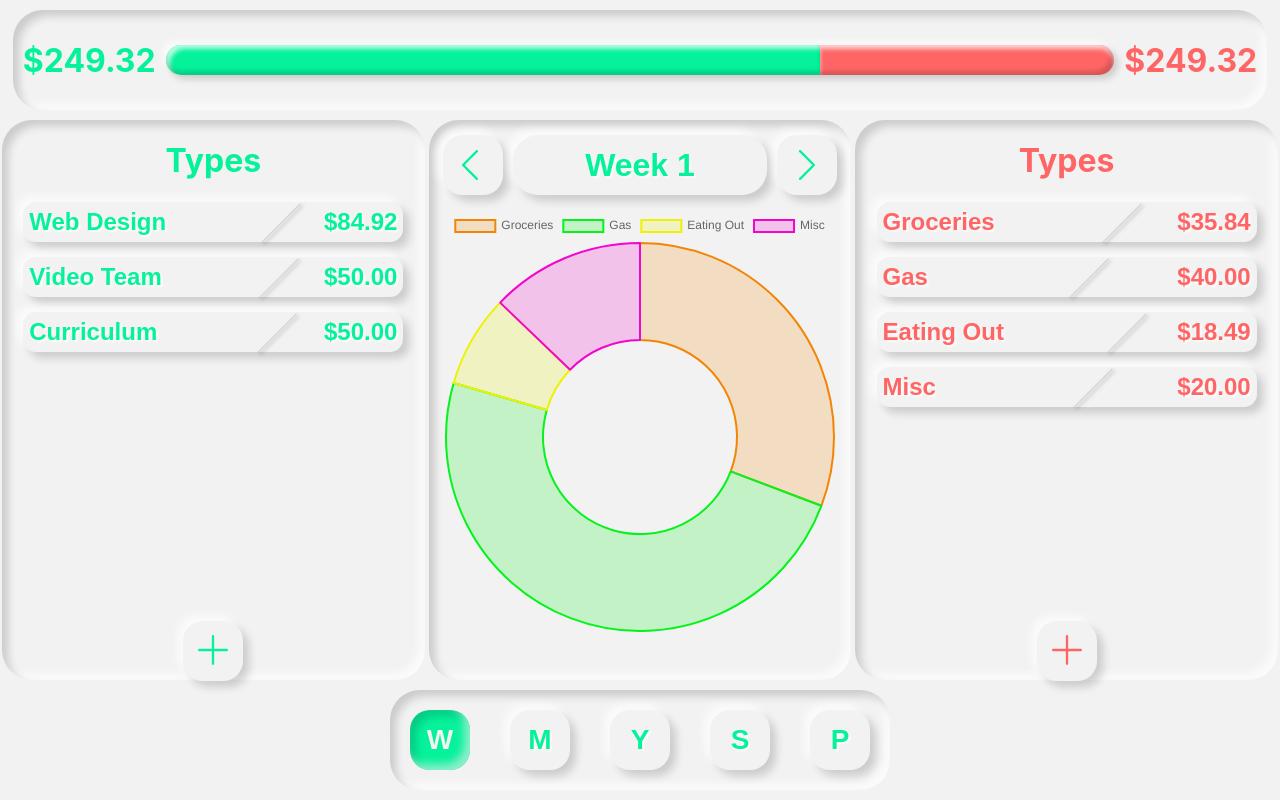
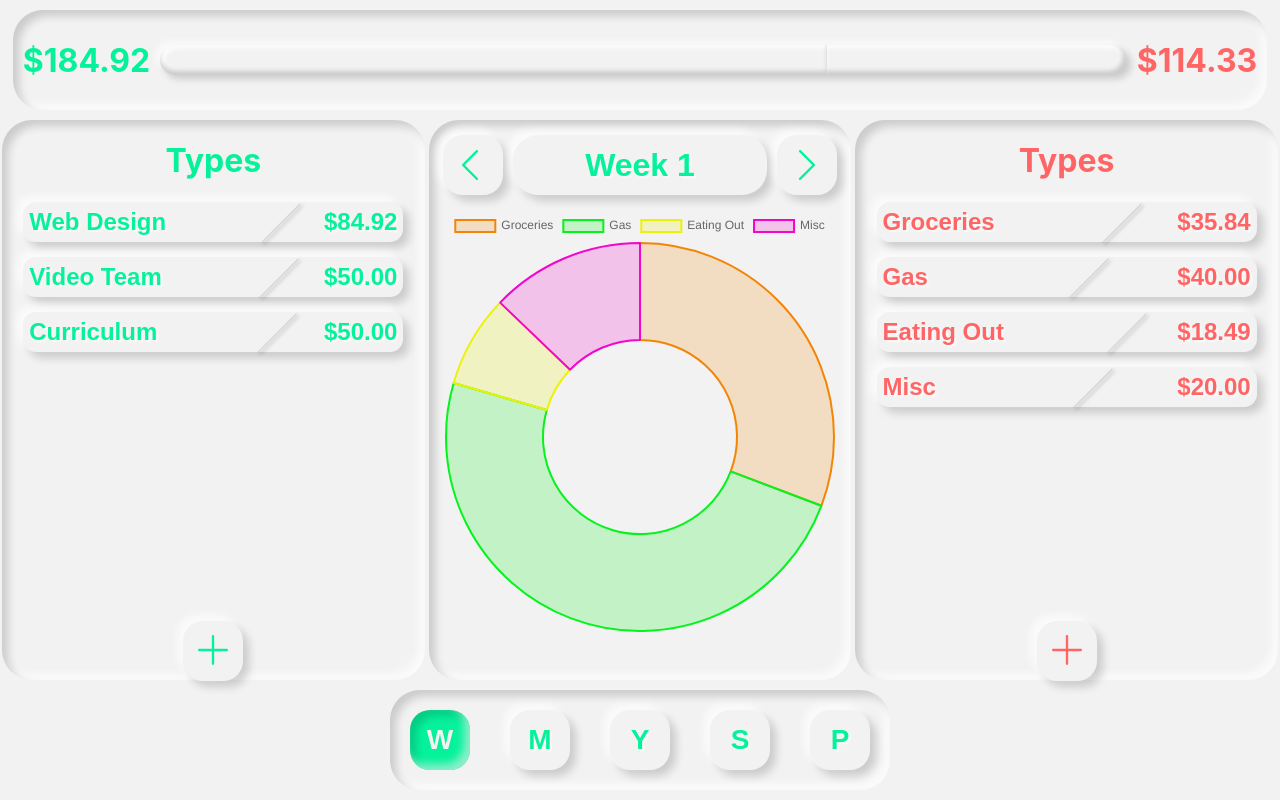
Before and after one commit to Figure-Finance/figure, a React (Create React App) app in the folder frontend/: page / in a window 1280 px wide. Built offline with nearby package versions, Linux system fonts and the light colour scheme; no server answers.

Commit message:
[update] added leftPercent and rightPercent

```diff
--- a/frontend/src/components/ProgressSummary/ProgressSummary.js
+++ b/frontend/src/components/ProgressSummary/ProgressSummary.js
@@ -5,13 +5,26 @@ import Container from '../UI/Container/Container'
 import ProgressBar from './ProgressBar/ProgressBar'
 
 const ProgressSummary = props => {
+  const leftPercent = (
+    (100 / (props.leftAmount + props.rightAmount)) * props.leftAmount
+  )
+  const rightPercent = (
+    (100 / (props.leftAmount + props.rightAmount)) * props.rightAmount
+  )
+
   return (
     <div className={classes.ProgressSummary}>
       <Container height='100px' width='98%'>
-        <h1 className={props.left}>$249.32</h1>
-        <ProgressBar left={props.left} right={props.right} />
+        <h1 className={props.left}>
+          ${props.leftAmount.toFixed(2)}
+        </h1>
+        <ProgressBar
+          leftColor={props.left}
+          rightColor={props.right}
+          leftPercent={leftPercent}
+          rightPercent={rightPercent} />
         <h1 className={props.right ? props.right : props.left}>
-          $249.32
+          ${props.rightAmount.toFixed(2)}
         </h1>
       </Container>
     </div>
@@ -20,7 +33,9 @@ const ProgressSummary = props => {
 
 ProgressSummary.propTypes = {
   left: PropTypes.string,
-  right: PropTypes.string
+  right: PropTypes.string,
+  leftAmount: PropTypes.number,
+  rightAmount: PropTypes.number
 }
 
 export default ProgressSummary
```
